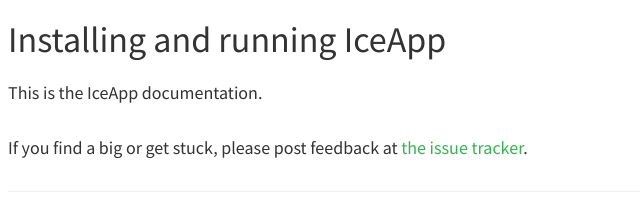
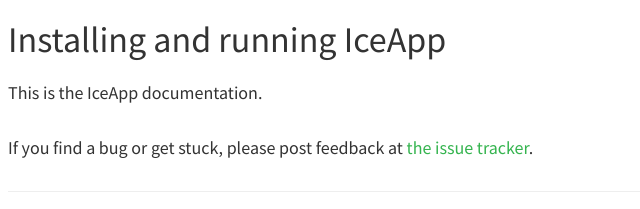
Before and after one commit to fathomlabs/iceapp, a website: page site/docs/index.html in a window 1280 px wide. Shown: the top 209 px of the page, 77-717 px from the left. Drawn offline with nearby package versions, Linux system fonts and the light colour scheme.

Commit message:
ironic bug

```diff
--- a/site/docs/index.html
+++ b/site/docs/index.html
@@ -19,7 +19,7 @@
     <section class="content">
         <h1>Installing and running IceApp</h1>
         <p>This is the IceApp documentation.</p>
-        <p>If you find a big or get stuck, please post feedback at <a href="https://github.com/slidewinder/docs/issues">the issue tracker</a>.</p>
+        <p>If you find a bug or get stuck, please post feedback at <a href="https://github.com/slidewinder/docs/issues">the issue tracker</a>.</p>
         <hr>
         <p>IceApp is designed to be simple to use.</p>
         <ol>
```
